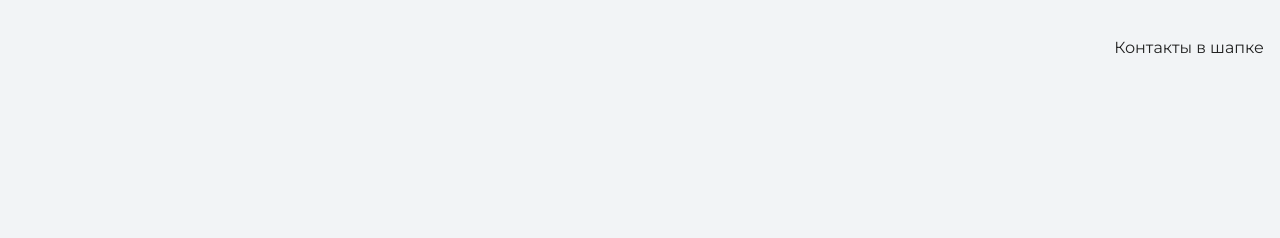
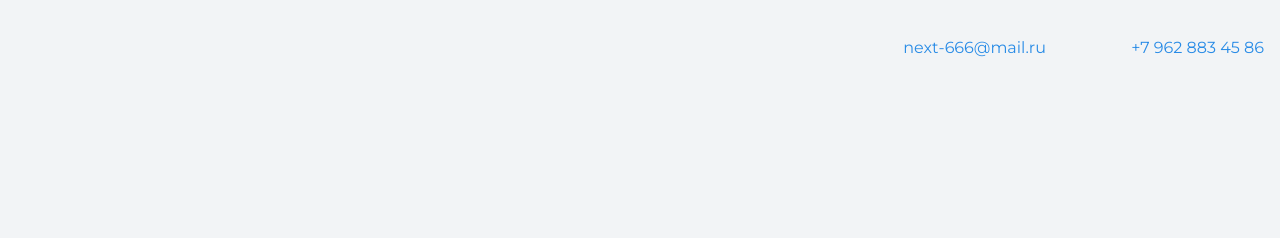
Before and after one commit to itdanilov/my-site, a plain HTML site: page index.html in a window 1280 px wide. Shown: the top 238 px of the page. Drawn offline with nearby package versions, Linux system fonts and the light colour scheme.

Commit message:
Update index.html

```diff
--- a/index.html
+++ b/index.html
@@ -10,7 +10,8 @@
   <body>
        <header class="page-header">
         <div class="container">
-           Контакты в шапке
+          <a class="header-email" href="mailto:next-666@mail.ru">next-666@mail.ru</a>
+    <a class="header-phone" href="tel:+79628834586">+7 962 883 45 86</a>
         </div>
     </header>
 
```
